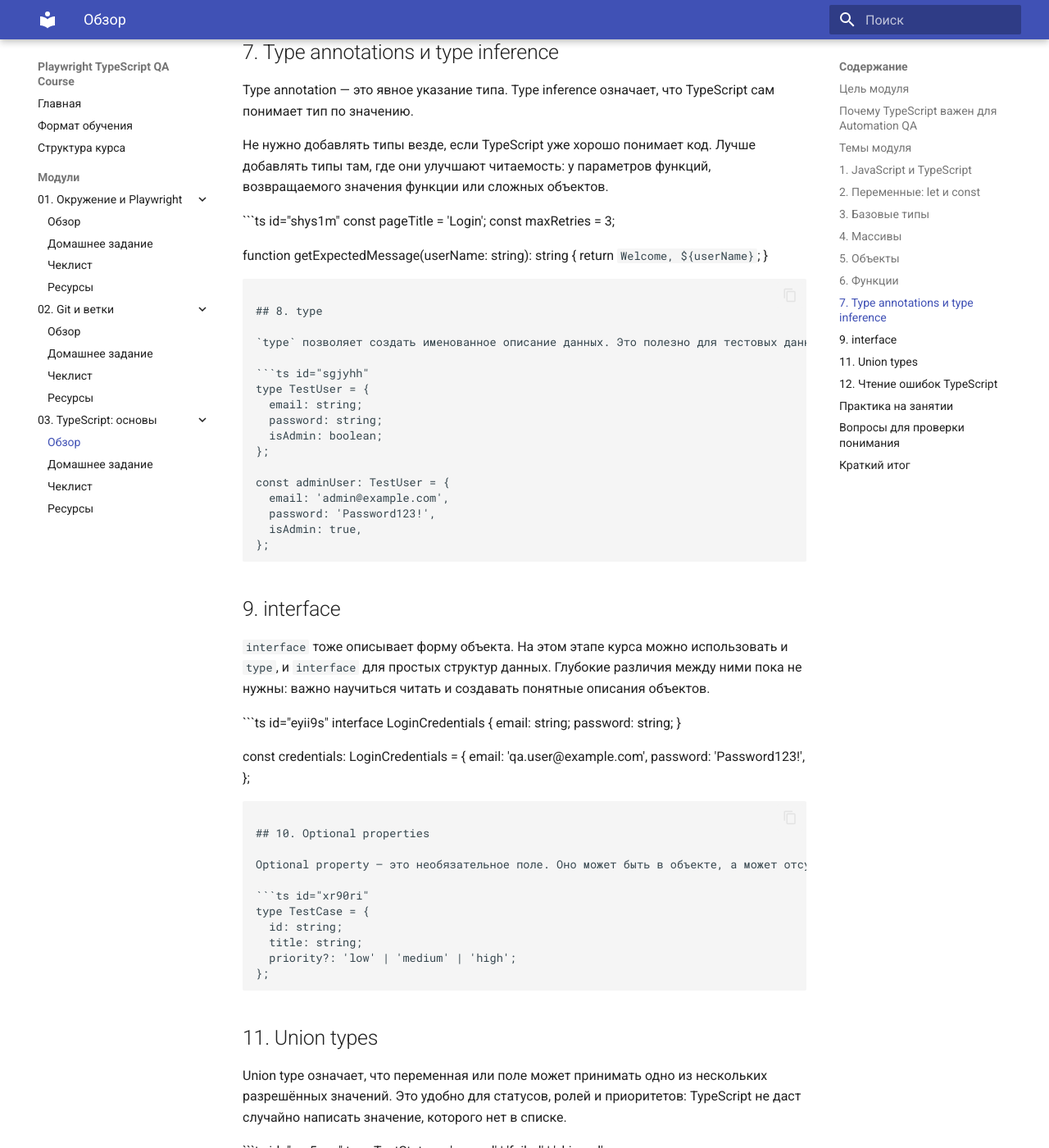
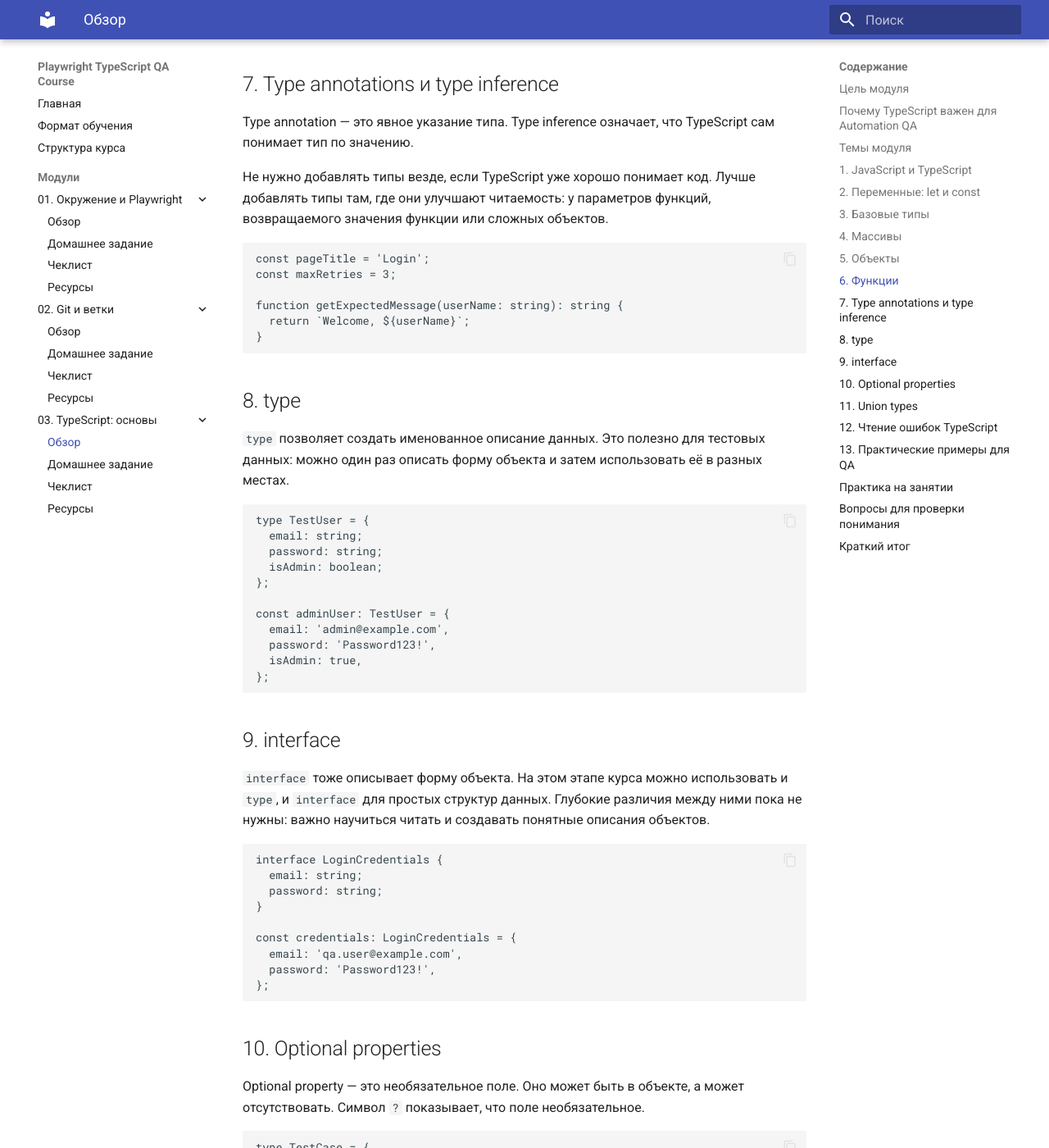
Before and after one commit to EugeneChirkun/Playwright-Typescript-QA-Course, an MkDocs documentation site: the page built from docs/modules/03-typescript-introduction/index.md, in a window 1280 px wide and 1400 px high, scrolled down 4110 px. Shown: the whole window at 82% size. Built offline with MkDocs 1.6.1 and Material for MkDocs 9.7.7, drawn with Linux system fonts in a browser that asks for light colours; some of the changed text lies outside the part shown.

Commit message:
Fix module 03 Markdown formatting (#15)

````diff
--- a/docs/modules/03-typescript-introduction/index.md
+++ b/docs/modules/03-typescript-introduction/index.md
@@ -52,7 +52,7 @@ TypeScript — это расширение JavaScript с типами. TypeScrip
 
 `var` в современном TypeScript обычно не используют: у него менее предсказуемое поведение области видимости, и в новых проектах он почти всегда заменяется на `let` или `const`.
 
-```ts id="g8ov7s"
+```ts
 const baseUrl = 'https://example.com';
 let retryCount = 0;
 
@@ -61,7 +61,7 @@ retryCount = retryCount + 1;
 
 QA-пример:
 
-```ts id="0ccugq"
+```ts
 const userEmail = 'qa.user@example.com';
 const expectedTitle = 'Dashboard';
 let actualTitle = 'Login';
@@ -75,7 +75,7 @@ let actualTitle = 'Login';
 - `number` — число, например таймаут, код ответа или количество попыток;
 - `boolean` — логическое значение `true` или `false`, например признак активного пользователя.
 
-```ts id="su9e17"
+```ts
 const userName: string = 'Test User';
 const userAge: number = 30;
 const isActive: boolean = true;
@@ -83,7 +83,7 @@ const isActive: boolean = true;
 
 Во многих случаях TypeScript сам понимает тип по значению. Это называется type inference.
 
-```ts id="2m886u"
+```ts
 const browserName = 'chromium';
 const timeout = 5000;
 const isLoggedIn = false;
@@ -93,7 +93,7 @@ const isLoggedIn = false;
 
 Массив хранит список значений одного типа. В QA-коде массивы часто используются для списка браузеров, статусов, ролей, приоритетов или тестовых данных.
 
-```ts id="f9vuhz"
+```ts
 const browsers: string[] = ['chromium', 'firefox', 'webkit'];
 const statusCodes: number[] = [200, 201, 404, 500];
 ```
@@ -104,7 +104,7 @@ const statusCodes: number[] = [200, 201, 404, 500];
 - проверять длину: `browsers.length`;
 - проходить по элементам через `for...of`.
 
-```ts id="pajknn"
+```ts
 for (const browser of browsers) {
   console.log(browser);
 }
@@ -114,7 +114,7 @@ for (const browser of browsers) {
 
 Объект хранит связанные поля: имена полей и значения. Это удобно для тестовых данных, потому что данные пользователя, тест-кейса или настройки можно держать вместе.
 
-```ts id="4s5zgm"
+```ts
 const user = {
   email: 'qa.user@example.com',
   password: 'Password123!',
@@ -124,7 +124,7 @@ const user = {
 
 К полю объекта можно обратиться через точку:
 
-```ts id="hhcymp"
+```ts
 console.log(user.email);
 ```
 
@@ -132,7 +132,7 @@ console.log(user.email);
 
 Функция — это переиспользуемая логика. Функция может получать параметры и возвращать значение. В тестовом коде функции помогают не копировать одинаковые действия и вычисления.
 
-```ts id="hh4ljv"
+```ts
 function createUserEmail(prefix: string): string {
   return `${prefix}@example.com`;
 }
@@ -142,7 +142,7 @@ const email = createUserEmail('qa.user');
 
 QA-пример:
 
-```ts id="42vr6a"
+```ts
 function isSuccessStatus(statusCode: number): boolean {
   return statusCode >= 200 && statusCode < 300;
 }
@@ -154,7 +154,7 @@ Type annotation — это явное указание типа. Type inference
 
 Не нужно добавлять типы везде, если TypeScript уже хорошо понимает код. Лучше добавлять типы там, где они улучшают читаемость: у параметров функций, возвращаемого значения функции или сложных объектов.
 
-```ts id="shys1m"
+```ts
 const pageTitle = 'Login';
 const maxRetries = 3;
 
@@ -167,7 +167,7 @@ function getExpectedMessage(userName: string): string {
 
 `type` позволяет создать именованное описание данных. Это полезно для тестовых данных: можно один раз описать форму объекта и затем использовать её в разных местах.
 
-```ts id="sgjyhh"
+```ts
 type TestUser = {
   email: string;
   password: string;
@@ -185,7 +185,7 @@ const adminUser: TestUser = {
 
 `interface` тоже описывает форму объекта. На этом этапе курса можно использовать и `type`, и `interface` для простых структур данных. Глубокие различия между ними пока не нужны: важно научиться читать и создавать понятные описания объектов.
 
-```ts id="eyii9s"
+```ts
 interface LoginCredentials {
   email: string;
   password: string;
@@ -201,7 +201,7 @@ const credentials: LoginCredentials = {
 
 Optional property — это необязательное поле. Оно может быть в объекте, а может отсутствовать. Символ `?` показывает, что поле необязательное.
 
-```ts id="xr90ri"
+```ts
 type TestCase = {
   id: string;
   title: string;
@@ -213,7 +213,7 @@ type TestCase = {
 
 Union type означает, что переменная или поле может принимать одно из нескольких разрешённых значений. Это удобно для статусов, ролей и приоритетов: TypeScript не даст случайно написать значение, которого нет в списке.
 
-```ts id="mu5nqa"
+```ts
 type TestStatus = 'passed' | 'failed' | 'skipped';
 
 const status: TestStatus = 'passed';
@@ -221,7 +221,7 @@ const status: TestStatus = 'passed';
 
 QA-пример:
 
-```ts id="e9g28k"
+```ts
 type UserRole = 'admin' | 'manager' | 'viewer';
 ```
 
@@ -231,7 +231,7 @@ type UserRole = 'admin' | 'manager' | 'viewer';
 
 Пример намеренной ошибки:
 
-```ts id="3ptnyk"
+```ts
 const retryCount: number = 'three';
 ```
 
@@ -306,20 +306,22 @@ const highPriorityTestCases = testCases.filter((testCase) => testCase.priority =
 9. Создайте `type` и `interface`.
 10. Запустите TypeScript typecheck.
 
-```bash id="3twml4"
+```bash
 git fetch origin
 
-git switch student/<student-name-slug>/master
-git pull origin student/<student-name-slug>/master
+git switch student/{student-name-slug}/master
+git pull origin student/{student-name-slug}/master
 
-git switch student/<student-name-slug>/module-03-typescript-basics
-git merge origin/student/<student-name-slug>/master
+git switch student/{student-name-slug}/module-03-typescript-basics
+git merge origin/student/{student-name-slug}/master
 git push
 ```
 
+`{student-name-slug}` означает имя и фамилию студента, написанные латинскими строчными буквами и разделённые дефисами.
+
 Затем запустите проверку типов:
 
-```bash id="odg33n"
+```bash
 npm run typecheck
 ```
 
````
Also changed, not shown: docs/modules/03-typescript-introduction/homework.md (+18 -16 lines).
